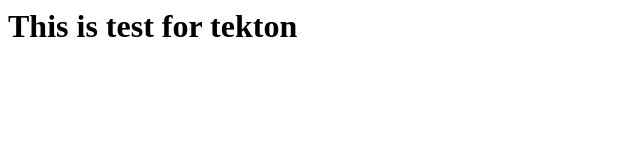
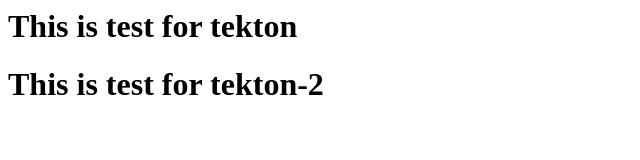
Before and after one commit to oebinu/tekton-sample, a plain HTML site: page index.html in a window 1280 px wide. Shown: the whole page, without its empty margins (0-640 px from the left). Drawn offline with Linux system fonts and the light colour scheme.

Commit message:
2023.07.20 Tekton Build Test (4)

```diff
--- a/index.html
+++ b/index.html
@@ -5,6 +5,7 @@
   <body>
     <div>
       <h1>This is test for tekton</h1>
+      <h1>This is test for tekton-2</h1>
     </div>
   </body>
 </html>
```
